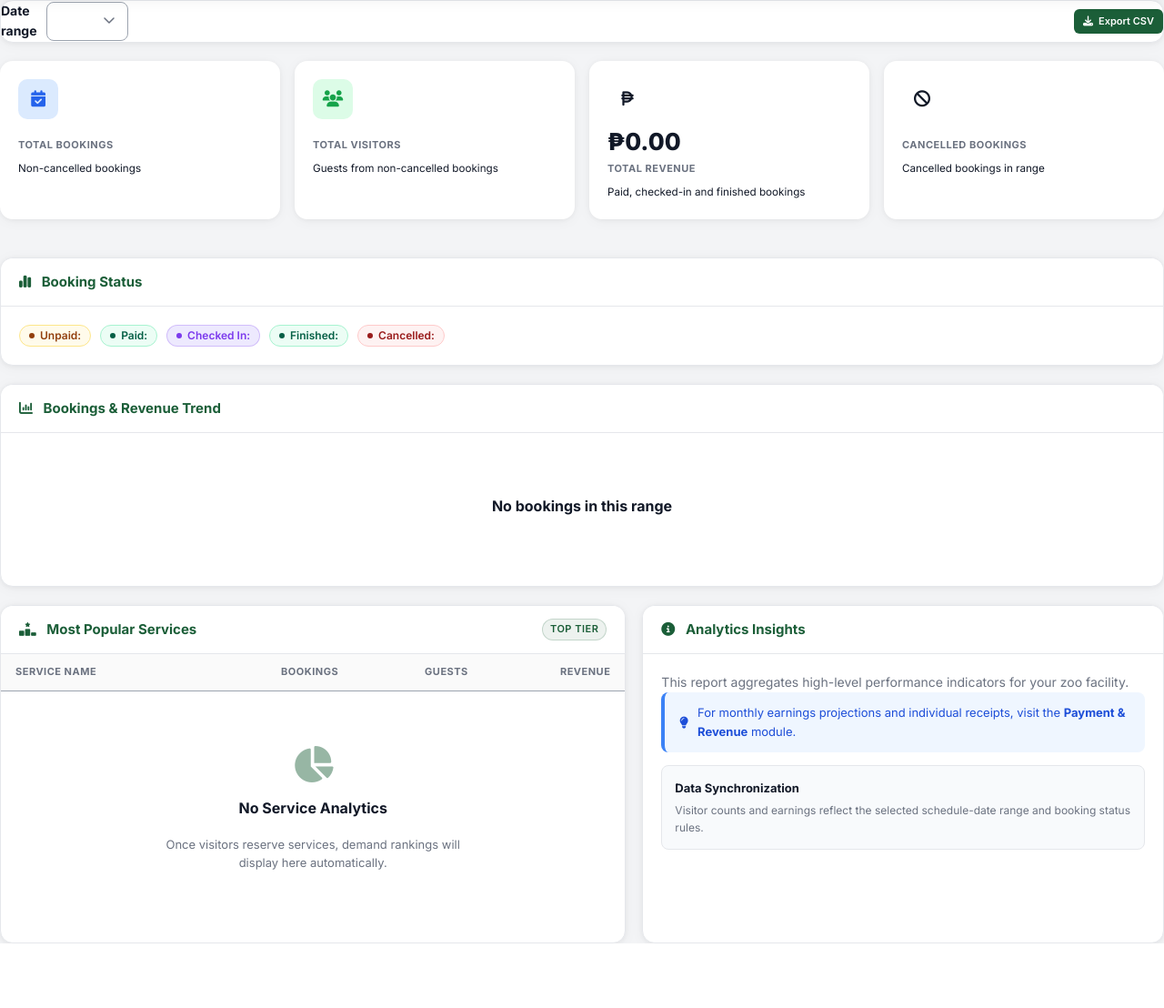
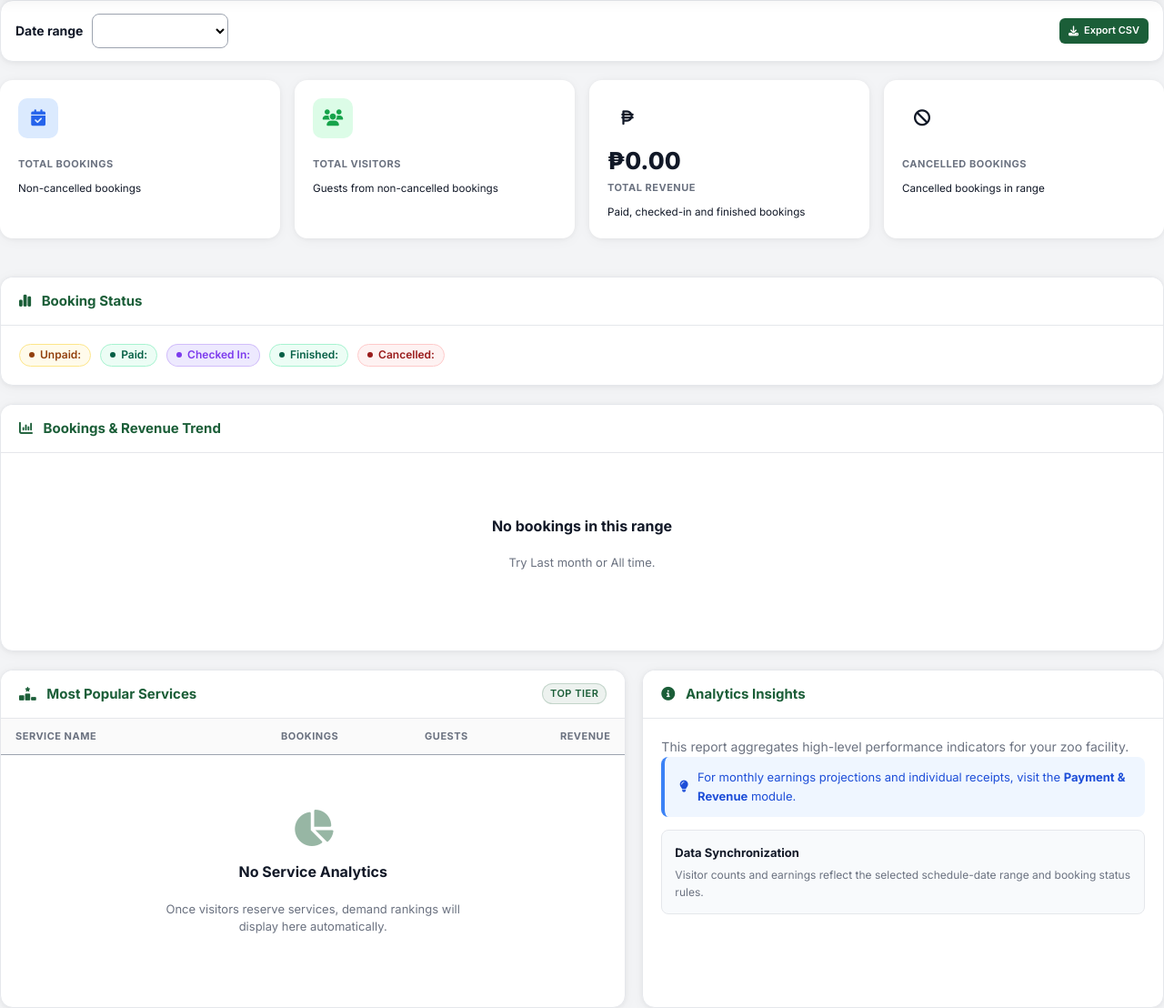
Before and after one commit to Zekkenstillworthy/Zootique, a Python web app: template templates/animal_farm_admin/analytics.html in a window 1280 px wide. Shown: the part 60-1168 px from the top of the page at 91% size. Before the commit the page ends 1097 px from the top, so only its background shows below. Run offline with Jinja, Linux system fonts and the light colour scheme; the template is opened without the code that fills it, so the values that code supplies are empty; some web fonts are replaced.

Commit message:
Implemented Analytics & Reports

```diff
--- a/services/booking_reporting.py
+++ b/services/booking_reporting.py
@@ -1,6 +1,7 @@
 from __future__ import annotations
 
 from datetime import date, datetime, timedelta
+from zoneinfo import ZoneInfo
 
 from models import Booking, BookingTicketScan
 
@@ -27,7 +28,7 @@ def schedule_date(value) -> date | None:
 
 
 def report_period(key: str, today: date | None = None) -> tuple[date | None, date | None]:
-    today = today or date.today()
+    today = today or datetime.now(ZoneInfo("Asia/Manila")).date()
     if key == "today":
         return today, today
     if key == "last_7_days":
--- a/templates/animal_farm_admin/analytics.html
+++ b/templates/animal_farm_admin/analytics.html
@@ -4,17 +4,64 @@
 {% block page_title %}Analytics &amp; Reports{% endblock %}
 
 {% block content %}
+<style>
+    .analytics-date-bar {
+        display:flex;
+        align-items:center;
+        justify-content:space-between;
+        gap:16px;
+        padding:14px 16px;
+    }
+    .analytics-date-form {
+        display:flex;
+        align-items:center;
+        gap:10px;
+        min-width:0;
+    }
+    .analytics-date-form label {
+        white-space:nowrap;
+        font-weight:700;
+    }
+    .analytics-date-select {
+        width:150px;
+        height:38px;
+        padding:6px 12px;
+        border:1px solid var(--border);
+        border-radius:8px;
+        font:inherit;
+        background:var(--surface, #fff);
+    }
+    .analytics-date-select:focus {
+        outline:2px solid rgba(22, 101, 52, .22);
+        outline-offset:1px;
+        border-color:var(--primary);
+    }
+    .analytics-date-export { flex:0 0 auto; }
+    @media (max-width: 600px) {
+        .analytics-date-bar,
+        .analytics-date-form {
+            align-items:stretch;
+            flex-direction:column;
+        }
+        .analytics-date-form,
+        .analytics-date-select,
+        .analytics-date-export {
+            width:100%;
+        }
+        .analytics-date-export { text-align:center; }
+    }
+</style>
 <div style="display:grid; gap:20px;">
-    <div class="card-panel" style="margin:0; display:flex; justify-content:space-between; align-items:center; gap:12px; flex-wrap:wrap;">
-        <form method="get" action="{{ url_for('animal_farm_admin.analytics_reports') }}" style="display:flex; align-items:center; gap:10px;">
-            <label for="analytics-range" style="font-weight:700;">Date range</label>
-            <select id="analytics-range" name="range" class="zf-control" onchange="this.form.submit()">
+    <div class="card-panel analytics-date-bar" style="margin:0;">
+        <form class="analytics-date-form" method="get" action="{{ url_for('animal_farm_admin.analytics_reports') }}">
+            <label for="analytics-range">Date range</label>
+            <select id="analytics-range" name="range" class="analytics-date-select" onchange="this.form.submit()">
                 {% for value, label in report_ranges.items() %}
                 <option value="{{ value }}" {% if selected_range == value %}selected{% endif %}>{{ label }}</option>
                 {% endfor %}
             </select>
         </form>
-        <a class="btn btn-primary btn-sm" href="{{ url_for('animal_farm_admin.analytics_export', range=selected_range) }}">
+        <a class="btn btn-primary btn-sm analytics-date-export" href="{{ url_for('animal_farm_admin.analytics_export', range=selected_range) }}">
             <i class="fa-solid fa-download"></i> Export CSV
         </a>
     </div>
@@ -73,7 +120,10 @@
                 {% endfor %}
             </div>
             {% else %}
-            <div class="zf-empty-state"><div class="zf-empty-title">No bookings in this range</div></div>
+            <div class="zf-empty-state">
+                <div class="zf-empty-title">No bookings in this range</div>
+                <div class="zf-empty-desc">Try Last month or All time.</div>
+            </div>
             {% endif %}
         </div>
     </div>
```
Also changed, not shown: tests/test_remaining_features.py (+23 -1 lines).
